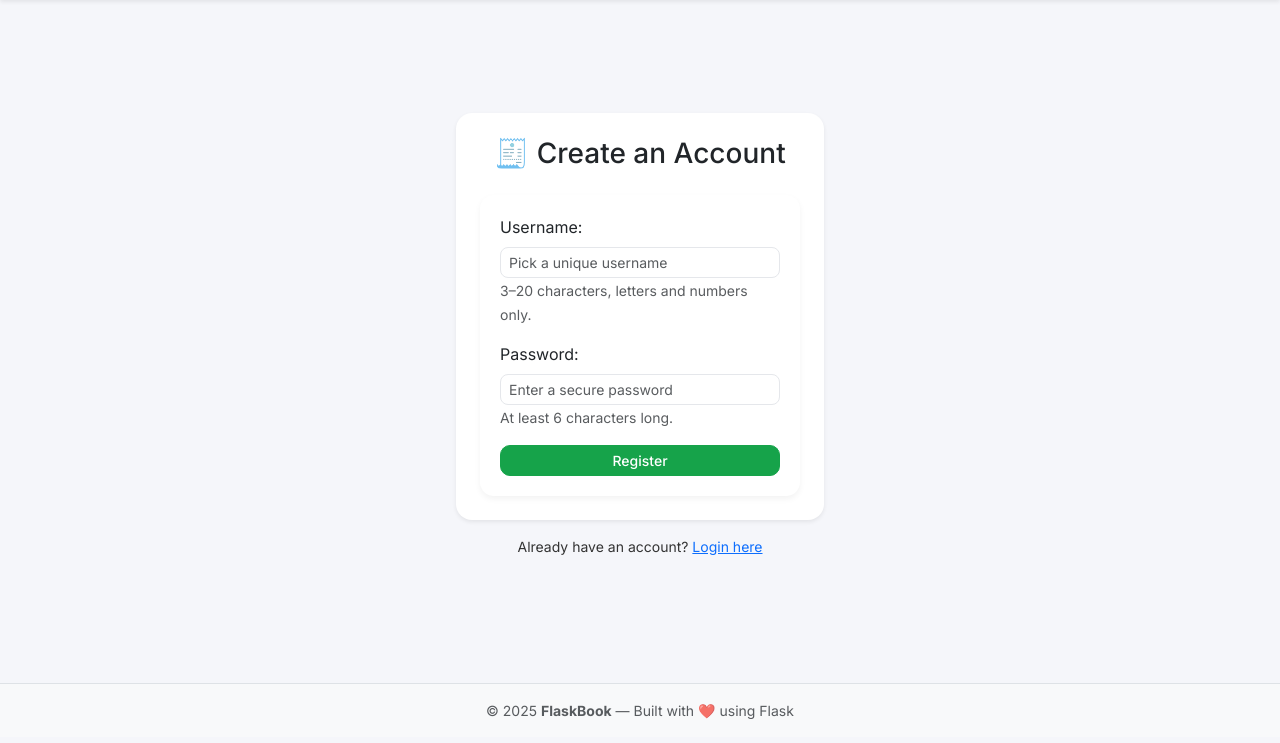
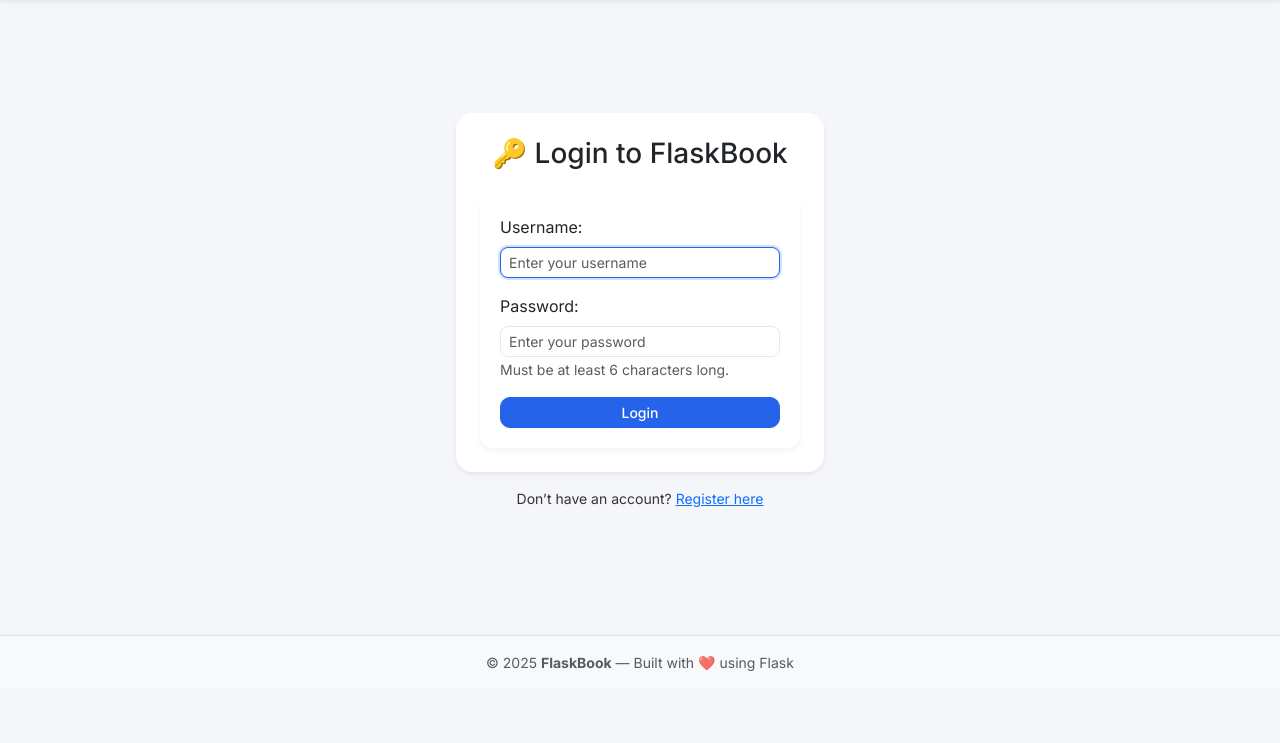
Before and after one commit to Gituser02134/FlaskBook, a Flask app: page /register in a window 1280 px wide. Shown: the part 57-800 px from the top of the page. Run offline with Flask 3, Linux system fonts and the light colour scheme; parts of the project's set-up code (start-up, migrations or seed data) failed here and were passed over.

Commit message:
git add . git commit -m "Initial commit - Flaskbook app" git remote add origin https://github.com/Gituser02134/FlaskBook

```diff
--- a/app.py
+++ b/app.py
@@ -319,6 +319,15 @@ def create_help_request():
     return render_template('create_help_request.html')
 
 # ----------------------------------------
+# ✅ ⭐ NEW — Help Request Detail Route (Fixes BuildError)
+# ----------------------------------------
+@app.route('/help/<int:help_id>')
+@login_required
+def help_detail(help_id):
+    help_request = HelpRequest.query.get_or_404(help_id)
+    return render_template('help_detail.html', help_request=help_request)
+
+# ----------------------------------------
 # ✅ Dashboard
 # ----------------------------------------
 @app.route('/dashboard')
--- a/templates/help_requests.html
+++ b/templates/help_requests.html
@@ -39,7 +39,8 @@
     {% if help_requests %}
         <div class="list-group shadow-sm">
             {% for req in help_requests %}
-                <a href="{{ url_for('help_detail', request_id=req.id) }}" class="list-group-item list-group-item-action">
+                <!-- ✅ FIXED: changed request_id → help_id -->
+                <a href="{{ url_for('help_detail', help_id=req.id) }}" class="list-group-item list-group-item-action">
                     <h5 class="mb-1">{{ req.title }}</h5>
                     <small class="text-muted d-block">
                         📚 {{ req.subject or 'General' }} — {{ req.user.username }} on {{ req.date_posted.strftime('%Y-%m-%d') }}
--- a/templates/register.html
+++ b/templates/register.html
@@ -3,7 +3,7 @@
 
 <div class="container mt-5" style="max-width: 400px;">
   <div class="card shadow-sm p-4 border-0">
-    <h3 class="text-center mb-4">🧾 Create an Account</h3>
+    <h3 class="text-center mb-4">🔑 Login to FlaskBook</h3>
 
     <form method="POST">
       <div class="mb-3">
@@ -13,12 +13,10 @@
           id="username"
           name="username"
           class="form-control form-control-sm"
-          placeholder="Pick a unique username"
-          minlength="3"
-          maxlength="20"
+          placeholder="Enter your username"
           autocomplete="username"
-          required>
-        <small class="text-muted">3–20 characters, letters and numbers only.</small>
+          required
+          autofocus>
       </div>
 
       <div class="mb-3">
@@ -28,21 +26,20 @@
           id="password"
           name="password"
           class="form-control form-control-sm"
-          placeholder="Enter a secure password"
+          placeholder="Enter your password"
+          autocomplete="current-password"
           minlength="6"
-          maxlength="50"
-          autocomplete="new-password"
           required>
-        <small class="text-muted">At least 6 characters long.</small>
+        <small class="text-muted">Must be at least 6 characters long.</small>
       </div>
 
-      <button type="submit" class="btn btn-success btn-sm w-100">Register</button>
+      <button type="submit" class="btn btn-primary btn-sm w-100">Login</button>
     </form>
   </div>
 
   <p class="text-center mt-3 small">
-    Already have an account?
-    <a href="{{ url_for('login') }}">Login here</a>
+    Don’t have an account?
+    <a href="{{ url_for('register') }}">Register here</a>
   </p>
 </div>
 
```
Also changed, not shown: templates/login.html (+13 -10 lines).
